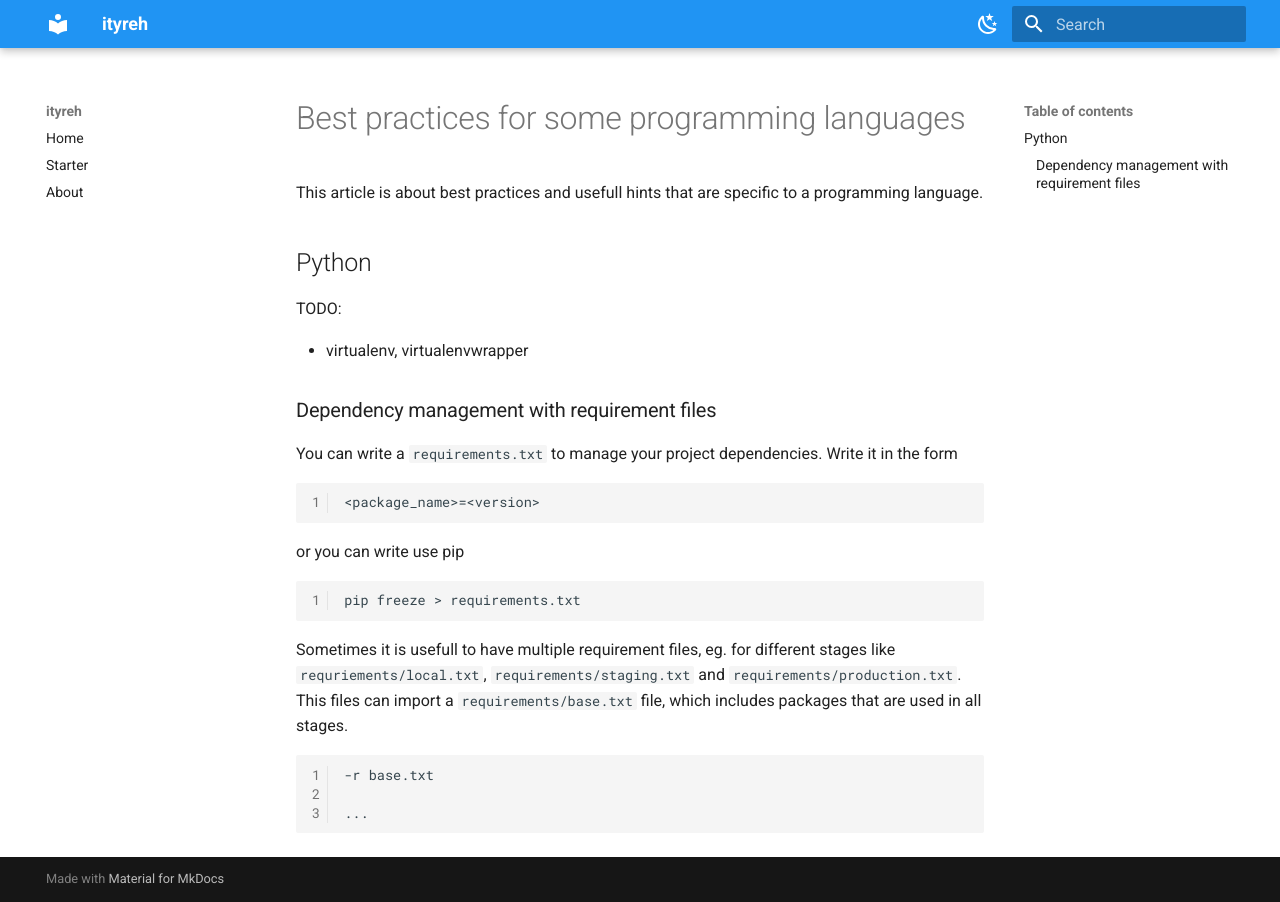
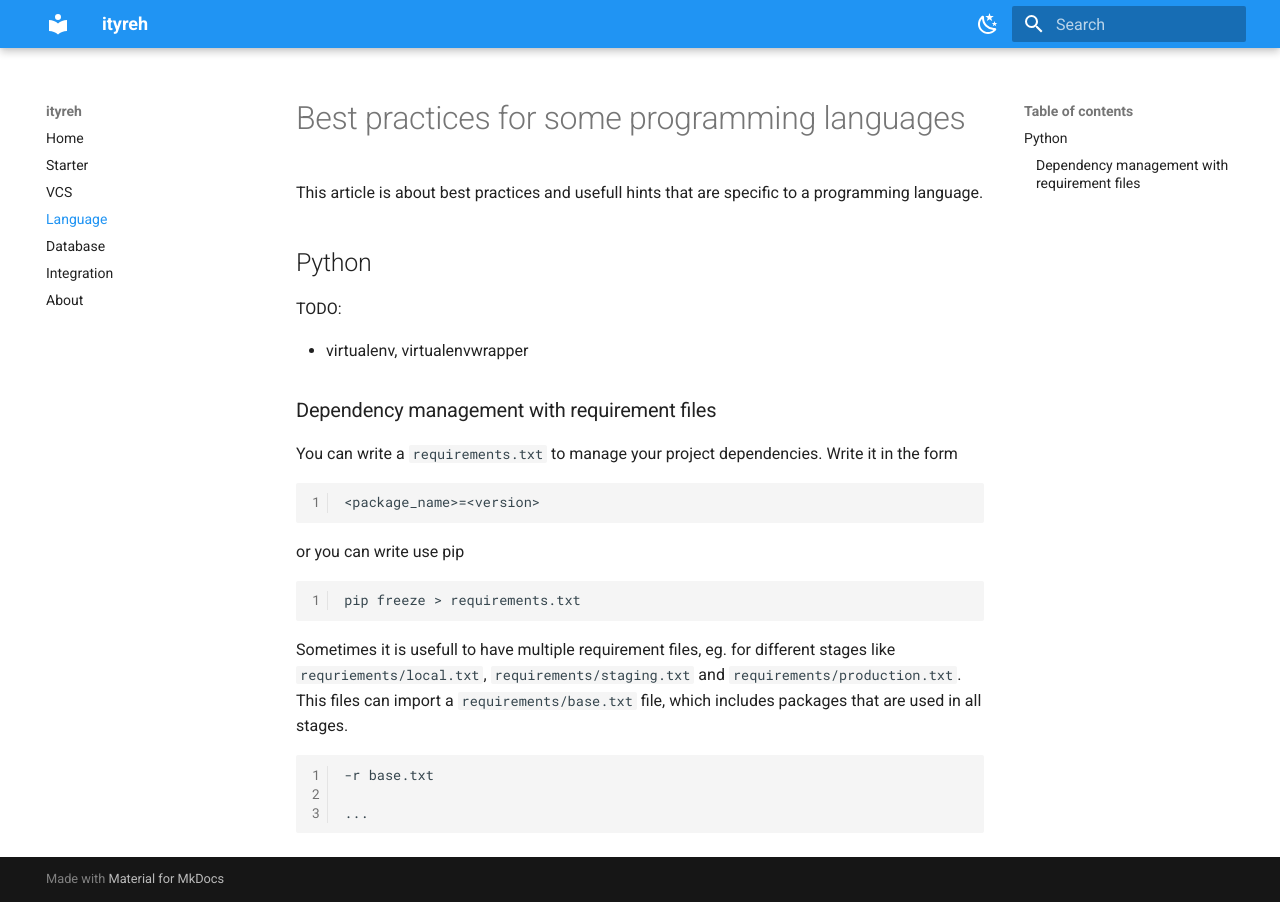
Before and after one commit to ityreh/docs, an MkDocs documentation site: the page built from docs/language.md, in a window 1280 px wide. Built offline with MkDocs 1.6.1 and Material for MkDocs 9.7.7, drawn with Linux system fonts in a browser that asks for light colours.

Commit message:
docs: add vcs, language, database and integration

```diff
--- a/mkdocs.yml
+++ b/mkdocs.yml
@@ -3,6 +3,10 @@ site_name: ityreh
 nav:
   - Home: index.md
   - Starter: starter.md
+  - VCS: vcs.md
+  - Language: language.md
+  - Database: database.md
+  - Integration: integration.md
   - About: about.md
 
 theme:
```
Also changed, not shown: docs/language.md (renamed from docs/languages.md).
